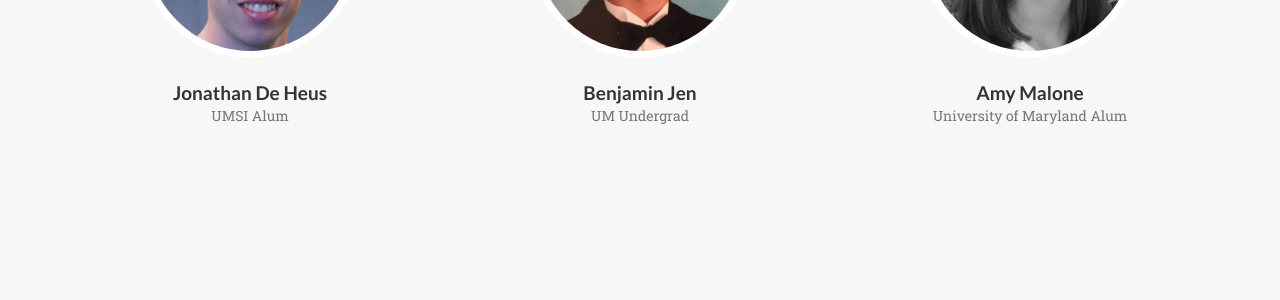
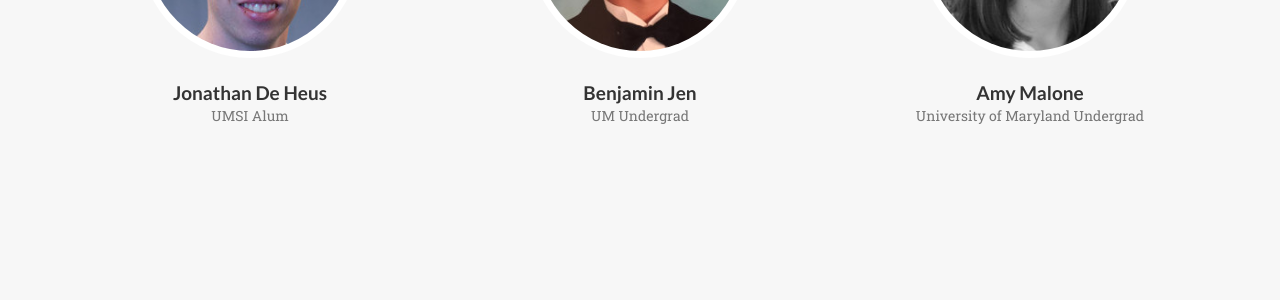
Before and after one commit to UMICTResearch/UMICTResearch.github.io, a Jekyll site: the page built from index.html, in a window 1280 px wide and 900 px high, scrolled down 10093 px. Shown: the part 326-626 px from the top of the window. Built offline with Jekyll 4.4.1, drawn with Linux system fonts in a browser that asks for light colours; some web fonts are replaced.

Commit message:
Updated Amy's position
Updated Amy'

```diff
--- a/_data/members_alum.yml
+++ b/_data/members_alum.yml
@@ -23,7 +23,7 @@
 
 - name: Amy Malone
   pic: 7
-  position: University of Maryland Alum
+  position: University of Maryland Undergrad
   social:
     - title: twitter
       url: #
```
